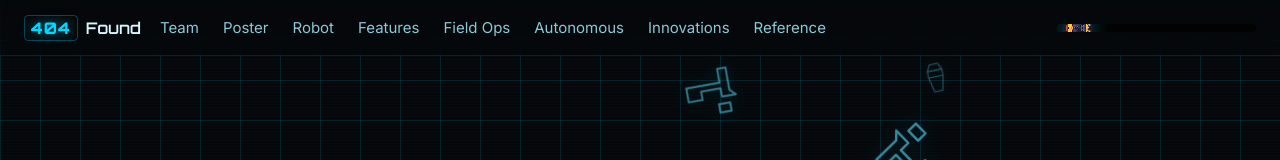
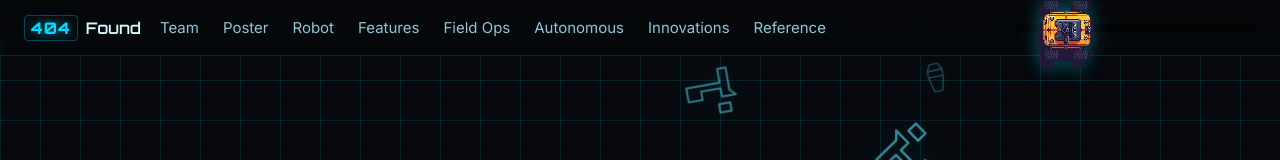
Before and after one commit to TKH-RCJ-404found/presentation-website, a plain HTML site: page index.html in a window 1280 px wide. Shown: the top 160 px of the page. Drawn offline with Linux system fonts and the light colour scheme.

Commit message:
Update styles.css

```diff
--- a/styles.css
+++ b/styles.css
@@ -133,13 +133,15 @@ html, body {
 }
 .nav-progress-track {
   position: relative;
-  --track-width: min(18vw, 200px);
+  --track-width: min(20vw, 240px);
+  --robot-width: min(16vw, 100px);
   width: var(--track-width);
   height: 8px;
   border-radius: 999px;
   background: #020202;
-  overflow: hidden;
+  overflow: visible;
   margin-left: auto;
+  z-index: 1;
 }
 .nav-progress-fill {
   position: absolute;
@@ -152,11 +154,17 @@ html, body {
   position: absolute;
   top: 50%;
   left: 0;
-  width: 44px;
+  width: var(--robot-width);
   height: auto;
   image-rendering: pixelated;
   filter: drop-shadow(0 0 10px rgba(0,216,255,0.4));
-  transform: translate(calc(var(--nav-progress, 0) * (var(--track-width) - 44px)), -50%) rotate(90deg);
+  z-index: 2;
+  transform: translate(
+      calc(var(--nav-progress, 0) * (var(--track-width) - var(--robot-width))),
+      -48%
+    )
+    rotate(90deg)
+    scaleY(0.85);
   transition: transform .2s ease;
   pointer-events: none;
 }
```
